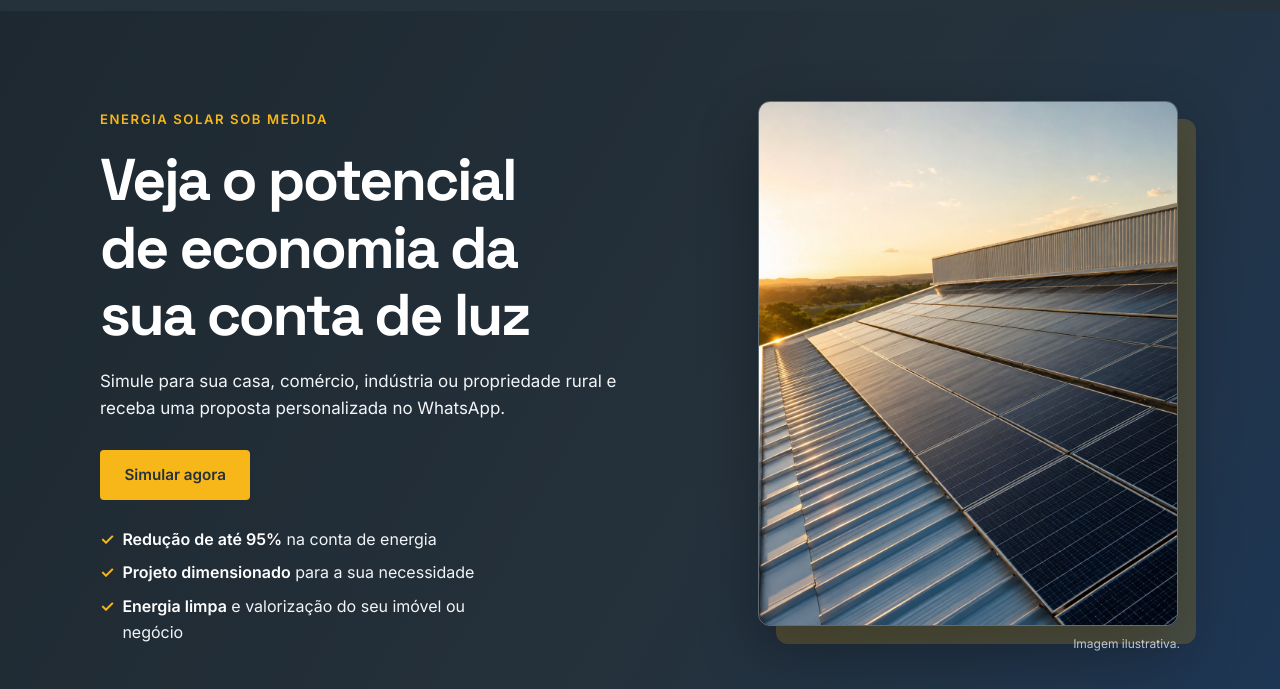
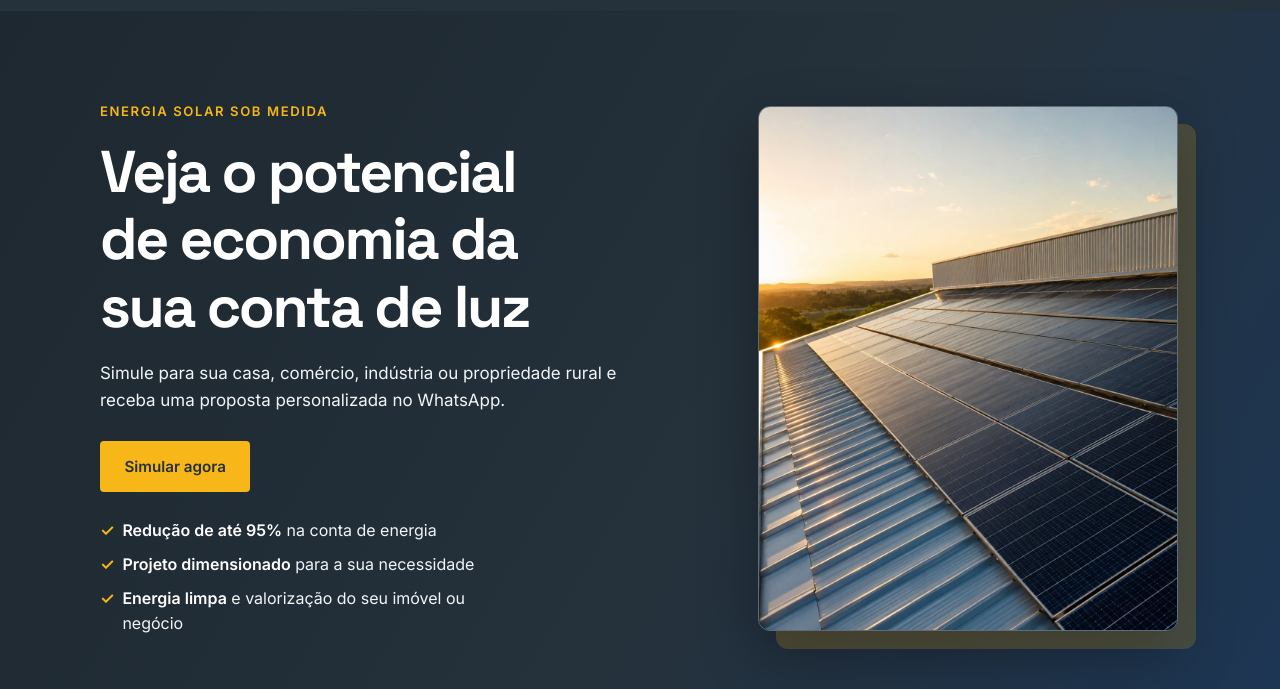
Before and after one commit to dcmeletrica-tech/dc-eletrica-site, a website: page site-eletrica/index.html in a window 1280 px wide. Shown: the part 111-800 px from the top of the page. Drawn offline with Linux system fonts and the light colour scheme.

Commit message:
Site-eletrica: remove legenda 'Imagem ilustrativa' do hero e limpa CSS orfao

```diff
--- a/site-eletrica/index.html
+++ b/site-eletrica/index.html
@@ -10,7 +10,7 @@
   <link rel="preconnect" href="https://fonts.googleapis.com" />
   <link rel="preconnect" href="https://fonts.gstatic.com" crossorigin />
   <link href="https://fonts.googleapis.com/css2?family=Space+Grotesk:wght@500;600;700&family=Inter:wght@400;500;600&family=IBM+Plex+Mono:wght@400;500&display=swap" rel="stylesheet" />
-  <link rel="stylesheet" href="styles.css?v=6" />
+  <link rel="stylesheet" href="styles.css?v=7" />
 </head>
 <body class="lead-body">
   <a class="skip-link" href="#conteudo">Pular para o conteúdo principal</a>
@@ -62,10 +62,9 @@
             <li><strong>Energia limpa</strong> e valorização do seu imóvel ou negócio</li>
           </ul>
         </div>
-        <figure class="lead-hero-visual">
-          <img src="images/hero-solar-installation-v1.jpg" alt="Painéis solares sobre a cobertura de um galpão, em imagem ilustrativa" class="lead-hero-image" width="1122" height="1402" fetchpriority="high" />
-          <figcaption>Imagem ilustrativa.</figcaption>
-        </figure>
+        <div class="lead-hero-visual">
+          <img src="images/hero-solar-installation-v1.jpg" alt="Painéis solares sobre a cobertura de um galpão" class="lead-hero-image" width="1122" height="1402" fetchpriority="high" />
+        </div>
       </div>
     </section>
 
--- a/site-eletrica/styles.css
+++ b/site-eletrica/styles.css
@@ -790,13 +790,6 @@ body.has-capture-in-view .whatsapp-float {
   object-fit: cover;
 }
 
-.lead-hero-visual figcaption {
-  margin-top: 0.55rem;
-  color: rgba(255, 255, 255, 0.72);
-  font-size: 0.75rem;
-  text-align: right;
-}
-
 .lead-simulator h2,
 .lead-capture h2 {
   font-size: 1.8rem;
```
Also changed, not shown: site-eletrica/simulador.html (+1 -1 lines).
